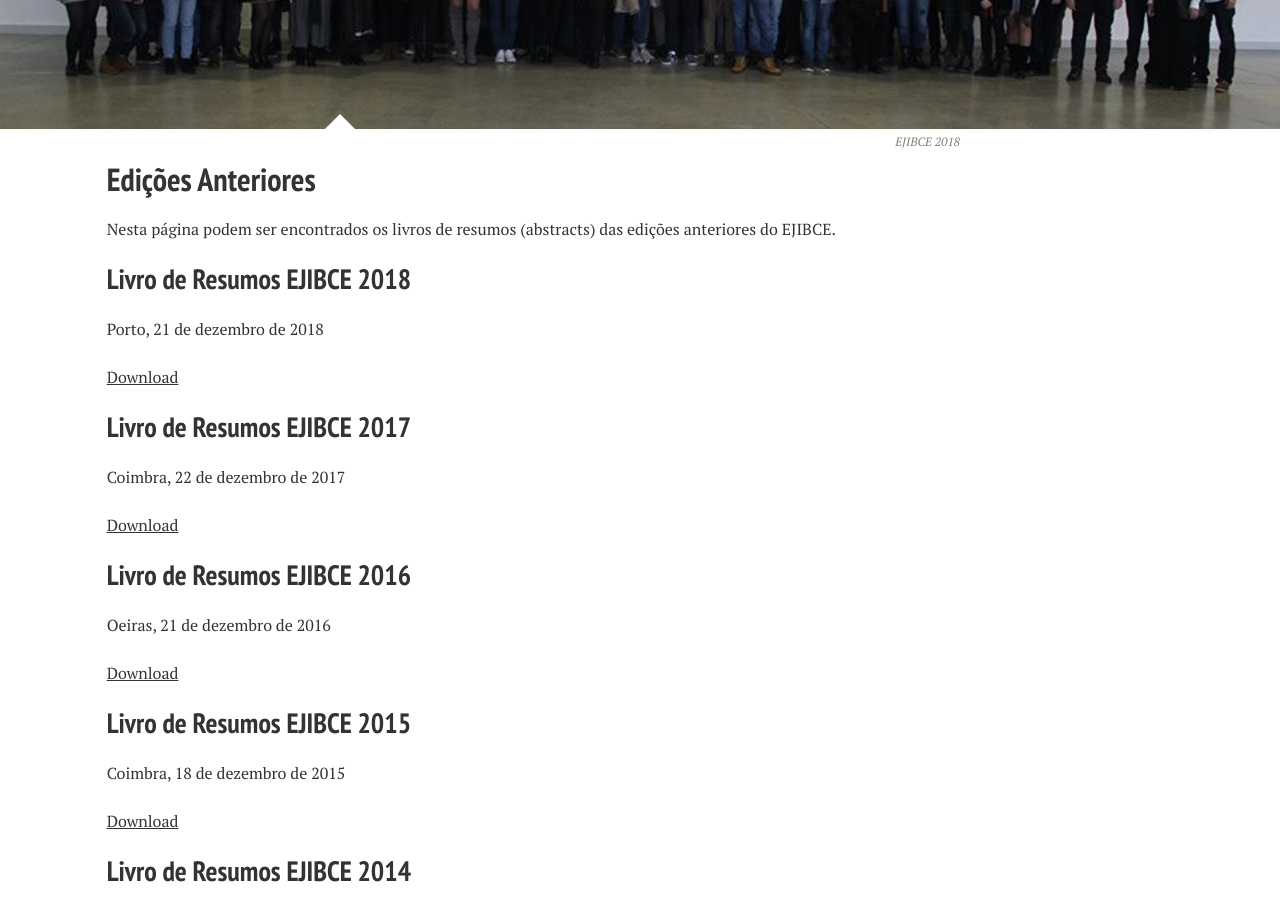
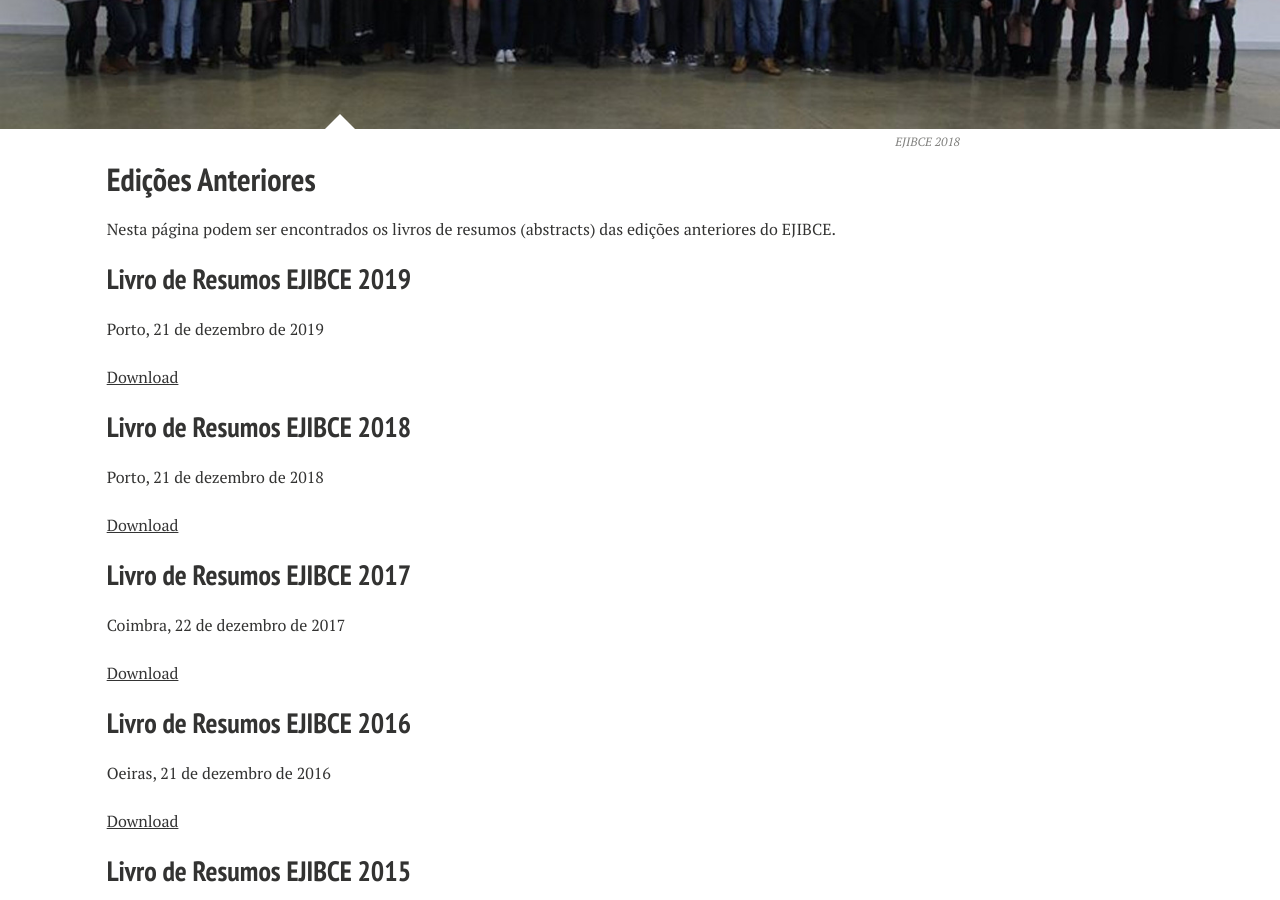
Before and after one commit to ejibce/ejibce.github.io, a Jekyll site: the page built from edicoes_anteriores/index.md, in a window 1280 px wide and 900 px high, scrolled down 344 px. Built offline with Jekyll 4.4.1, drawn with Linux system fonts in a browser that asks for light colours; nearby versions of some CDN libraries.

Commit message:
Update last editions
Added the 2019 book of abstracts link

```diff
--- a/edicoes_anteriores/index.md
+++ b/edicoes_anteriores/index.md
@@ -11,6 +11,12 @@ image:
 ---
 
 Nesta página podem ser encontrados os livros de resumos (abstracts) das edições anteriores do EJIBCE.
+
+
+## Livro de Resumos EJIBCE 2019
+Porto, 21 de dezembro de 2019
+
+[Download](/images/abstracts_2019.pdf)
 
 ## Livro de Resumos EJIBCE 2018
 Porto, 21 de dezembro de 2018
```
Also changed, not shown: other parts of edicoes_anteriores/index.md (+1 -1 lines).
